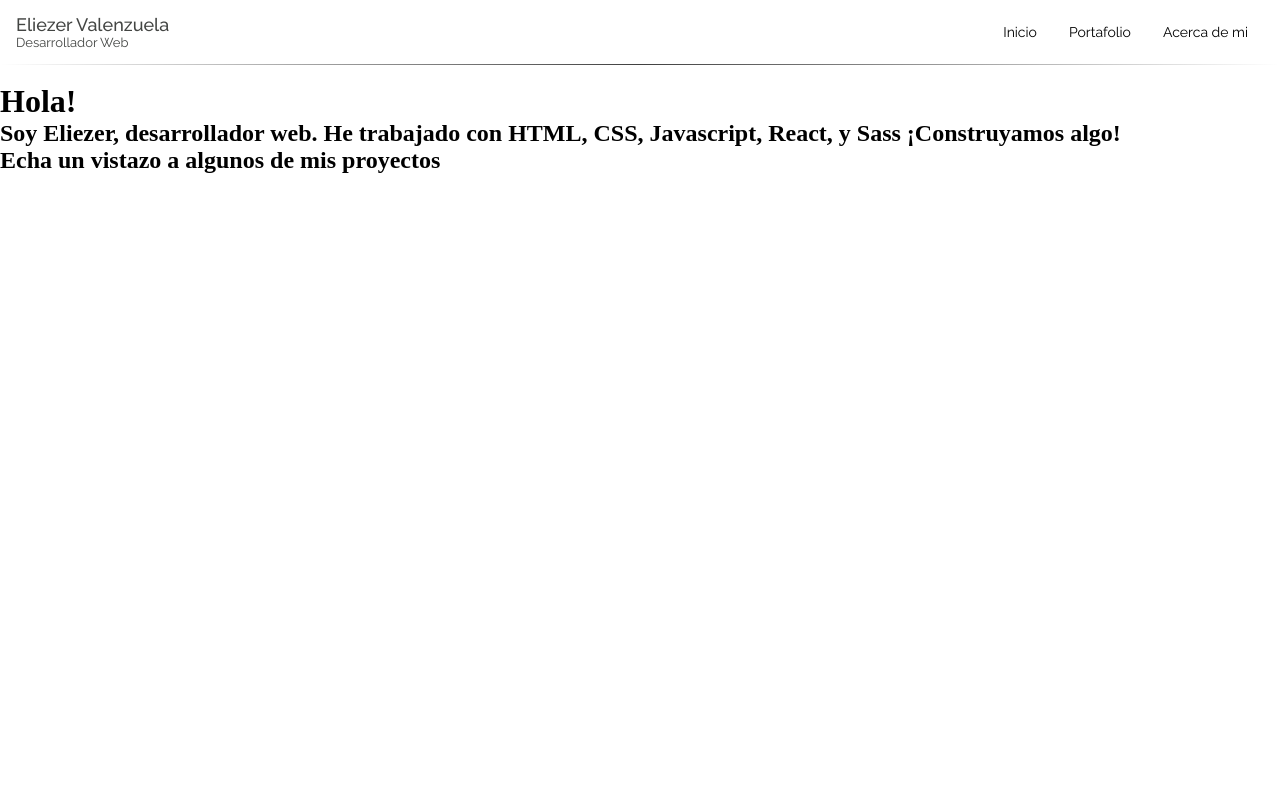
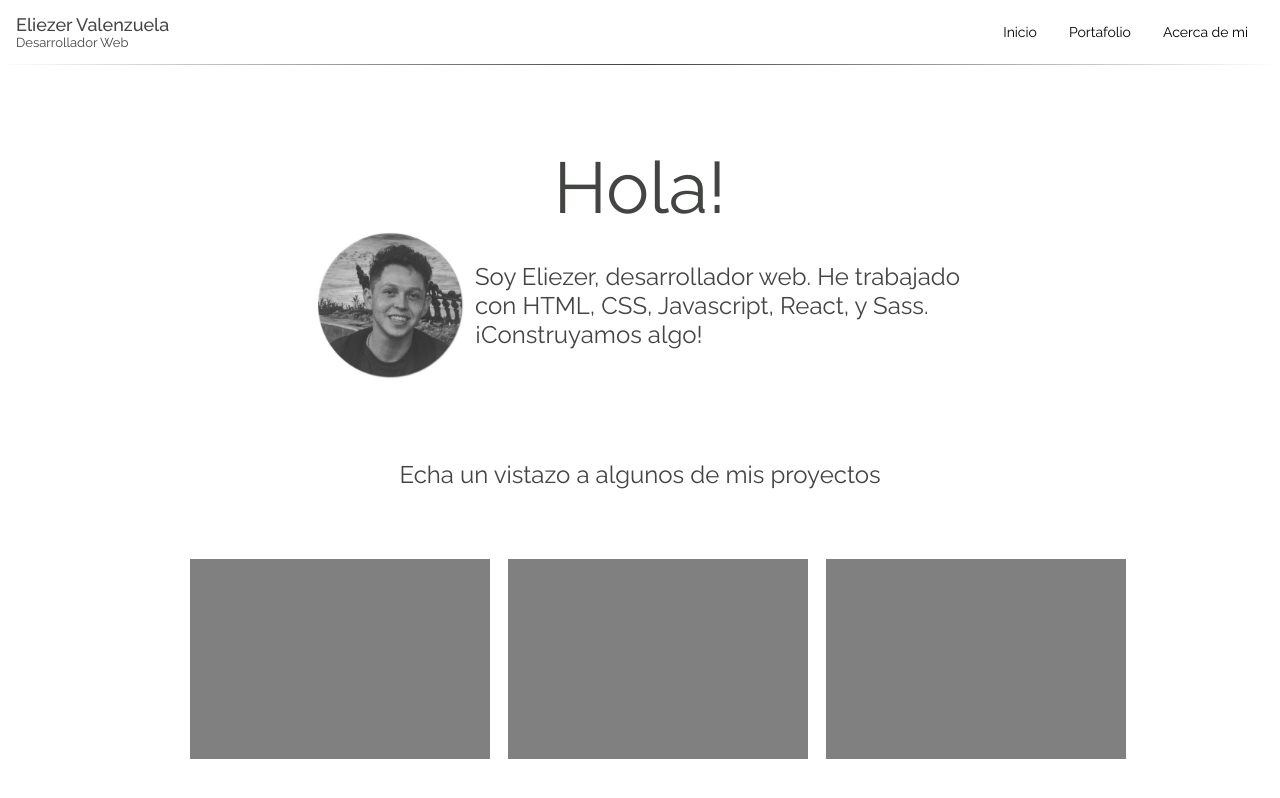
Before and after one commit to vzla0094/portfolio, a React (Create React App) app in the folder portfolio/: page / in a window 1280 px wide. Built offline with nearby package versions, Linux system fonts and the light colour scheme.

Commit message:
more changes, working on mvp

```diff
--- a/portfolio/src/components/sectionOne/SectionOne.js
+++ b/portfolio/src/components/sectionOne/SectionOne.js
@@ -1,15 +1,25 @@
 import React, { Component } from "react";
+import pic from "./pic.jpg";
+
 class SectionOne extends Component {
   state = {};
   render() {
     return (
       <div className="sectionOne">
-        <img className="sectionOne__img" />
-        <h1>Hola!</h1>
-        <h2>
-          Soy Eliezer, desarrollador web. He trabajado con HTML, CSS,
-          Javascript, React, y Sass ¡Construyamos algo!
-        </h2>
+        <h1 className="sectionOne__title">Hola!</h1>
+        <div className="sectionOne__presentation">
+          <img
+            src={pic}
+            height="150"
+            width="150"
+            className="sectionOne__presentation__img"
+          />
+          <h2 className="sectionOne__presentation__text">
+            Soy Eliezer, desarrollador web. He trabajado con HTML, CSS,
+            Javascript, React, y Sass.
+            <br /> ¡Construyamos algo!
+          </h2>
+        </div>
       </div>
     );
   }
--- a/portfolio/src/components/sectionTwo/SectionTwo.js
+++ b/portfolio/src/components/sectionTwo/SectionTwo.js
@@ -4,7 +4,14 @@ class SectionTwo extends Component {
   render() {
     return (
       <div className="sectionTwo">
-        <h2>Echa un vistazo a algunos de mis proyectos</h2>
+        <h2 className="sectionTwo__title">
+          Echa un vistazo a algunos de mis proyectos
+        </h2>
+        <div className="sectionTwo__boxes">
+          <div className="sectionTwo__boxes__one" />
+          <div className="sectionTwo__boxes__two" />
+          <div className="sectionTwo__boxes__three" />
+        </div>
       </div>
     );
   }
--- a/portfolio/src/index.css
+++ b/portfolio/src/index.css
@@ -78,3 +78,47 @@
   background: -ms-linear-gradient(left, rgba(0, 0, 0, 0) 0%, rgba(0, 0, 0, 0.75) 50%, rgba(0, 0, 0, 0) 100%);
   background: -o-linear-gradient(left, rgba(0, 0, 0, 0) 0%, rgba(0, 0, 0, 0.75) 50%, rgba(0, 0, 0, 0) 100%);
   background: -webkit-linear-gradient(left, rgba(0, 0, 0, 0) 0%, rgba(0, 0, 0, 0.75) 50%, rgba(0, 0, 0, 0) 100%); }
+
+.sectionOne {
+  display: flex;
+  flex-direction: column;
+  align-items: center;
+  padding: 10vh; }
+  .sectionOne__title {
+    font-size: 72px;
+    text-align: center;
+    font-family: "Raleway", sans-serif;
+    color: #434543;
+    font-weight: 400; }
+  .sectionOne__presentation {
+    max-width: 650px;
+    display: flex; }
+    .sectionOne__presentation__img {
+      min-width: 150px; }
+    .sectionOne__presentation__text {
+      align-self: center;
+      margin-left: 10px;
+      font-family: "Raleway", sans-serif;
+      color: #434543;
+      font-weight: 400; }
+
+.sectionTwo {
+  display: flex;
+  flex-direction: column;
+  align-items: center; }
+  .sectionTwo__title {
+    font-family: "Raleway", sans-serif;
+    color: #434543;
+    font-weight: 400; }
+  .sectionTwo__boxes {
+    margin-top: 70px;
+    display: grid;
+    grid-template-columns: repeat(3, 300px);
+    grid-auto-rows: 200px;
+    grid-column-gap: 2%; }
+    .sectionTwo__boxes__one {
+      background: grey; }
+    .sectionTwo__boxes__two {
+      background: grey; }
+    .sectionTwo__boxes__three {
+      background: grey; }
--- a/portfolio/src/sass/components/_Navbar.scss
+++ b/portfolio/src/sass/components/_Navbar.scss
@@ -9,7 +9,7 @@
     &__link {
       text-decoration: unset;
       color: $color-text;
-      font-family: $font-title;
+      font-family: $font-main;
       line-height: normal;
       &__name {
         font-size: 18px;
@@ -42,7 +42,7 @@
       margin-right: 1rem;
       color: unset;
       text-decoration: unset;
-      font-family: $font-title;
+      font-family: $font-main;
       font-style: normal;
       font-weight: normal;
       font-size: 14px;
--- a/portfolio/src/sass/components/_SectionOne.scss
+++ b/portfolio/src/sass/components/_SectionOne.scss
@@ -0,0 +1,27 @@
+.sectionOne {
+  display: flex;
+  flex-direction: column;
+  align-items: center;
+  padding: 10vh;
+  &__title {
+    font-size: 72px;
+    text-align: center;
+    font-family: $font-main;
+    color: $color-text;
+    font-weight: 400;
+  }
+  &__presentation {
+    max-width: 650px;
+    display: flex;
+    &__img {
+      min-width: 150px;
+    }
+    &__text {
+      align-self: center;
+      margin-left: 10px;
+      font-family: $font-main;
+      color: $color-text;
+      font-weight: 400;
+    }
+  }
+}
--- a/portfolio/src/sass/components/_SectionTwo.scss
+++ b/portfolio/src/sass/components/_SectionTwo.scss
@@ -0,0 +1,26 @@
+.sectionTwo {
+  display: flex;
+  flex-direction: column;
+  align-items: center;
+  &__title {
+    font-family: $font-main;
+    color: $color-text;
+    font-weight: 400;
+  }
+  &__boxes {
+    margin-top: 70px;
+    display: grid;
+    grid-template-columns: repeat(3, 300px);
+    grid-auto-rows: 200px;
+    grid-column-gap: 2%;
+    &__one {
+      background: grey;
+    }
+    &__two {
+      background: grey;
+    }
+    &__three {
+      background: grey;
+    }
+  }
+}
--- a/portfolio/src/sass/typography/fonts.scss
+++ b/portfolio/src/sass/typography/fonts.scss
@@ -1,3 +1,2 @@
 @import url("https://fonts.googleapis.com/css?family=Montserrat|Raleway:400,500");
-$font-title: "Raleway", sans-serif;
-$font-text: "Montserrat", sans-serif;
+$font-main: "Raleway", sans-serif;
```
